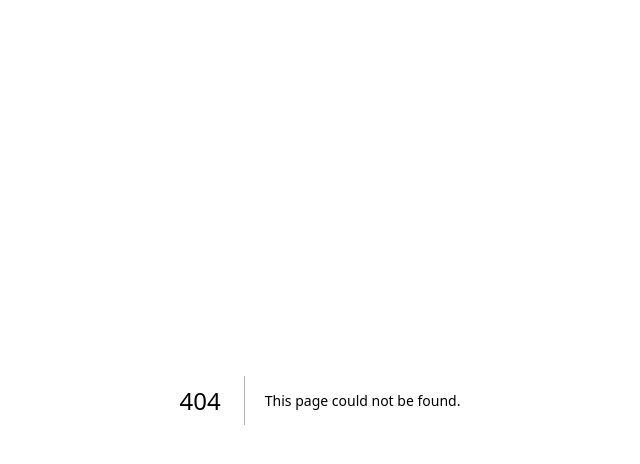
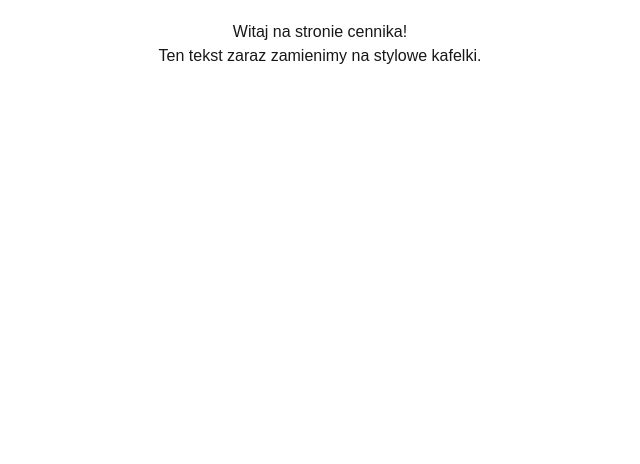
Before and after one commit to programista-nautil/galeria-app, a Next.js app: page /pricing in a window 1280 px wide. Before the commit this address had no page. Shown: the top 464 px of the page, without its empty margins (320-960 px from the left). Built offline with nearby package versions, Linux system fonts and the light colour scheme.

Commit message:
feat: dodano bazowa strone cennika /pricing

```diff
--- /dev/null
+++ b/src/app/pricing/page.tsx
@@ -0,0 +1,11 @@
+import React from 'react';
+
+// To jest funkcja komponentu, która będzie całą stroną (PricingPage)
+export default function PricingPage() {
+  return (
+    <div style={{ padding: '20px', textAlign: 'center' }}>
+      <h1>Witaj na stronie cennika!</h1>
+      <p>Ten tekst zaraz zamienimy na stylowe kafelki.</p>
+    </div>
+  );
+}
```
